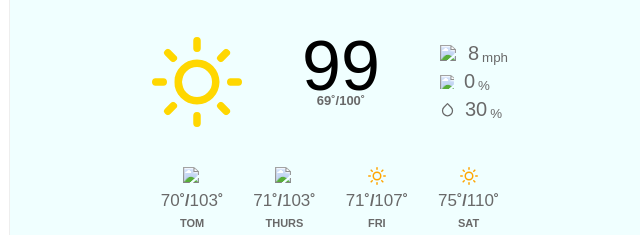
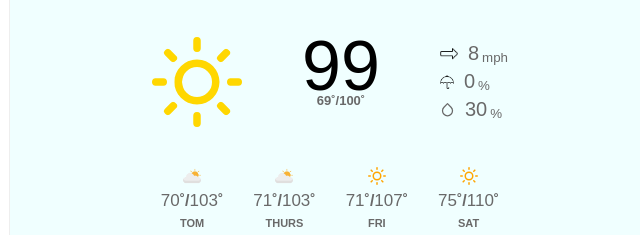
Before and after one commit to lontsimesmer/weather-app, a plain HTML site: page index.html in a window 1280 px wide. Shown: the part 246-481 px from the top of the page, 310-950 px from the left. Drawn offline with nearby package versions, Linux system fonts and the light colour scheme; a web font is replaced by a local one.

Commit message:
correct images path

```diff
--- a/assets/script/script.js
+++ b/assets/script/script.js
@@ -14,7 +14,7 @@ const generateForcast = (forecast) => {
   return `
         <div class="icon-data">
             <img
-            src="./assets/image/cloudy.png"
+            src="./assets/images/cloudy.png"
             alt="cloud"
             style="height: 18px; width: 18px"
             />
--- a/index.html
+++ b/index.html
@@ -30,7 +30,7 @@
             <div class="element2">
               <div class="unit">
                 <img
-                  src="./assets/image/diagram-arrow-right.png"
+                  src="./assets/images/diagram-arrow-right.png"
                   alt="direction"
                   style="height: 18px; width: 18px"
                 />
@@ -41,7 +41,7 @@
               </div>
               <div class="unit">
                 <img
-                  src="./assets/image/rain-umbrella.png"
+                  src="./assets/images/rain-umbrella.png"
                   alt="shelter"
                   style="height: 14px; width: 14px"
                 />
@@ -62,7 +62,7 @@
           <div class="element3" id="element3">
             <div class="icon-data">
               <img
-                src="./assets/image/cloudy.png"
+                src="./assets/images/cloudy.png"
                 alt="cloud"
                 style="height: 18px; width: 18px"
               />
@@ -76,7 +76,7 @@
             </div>
             <div class="icon-data">
               <img
-                src="./assets/image/cloudy.png"
+                src="./assets/images/cloudy.png"
                 alt="cloud"
                 style="height: 18px; width: 18px"
               />
```
